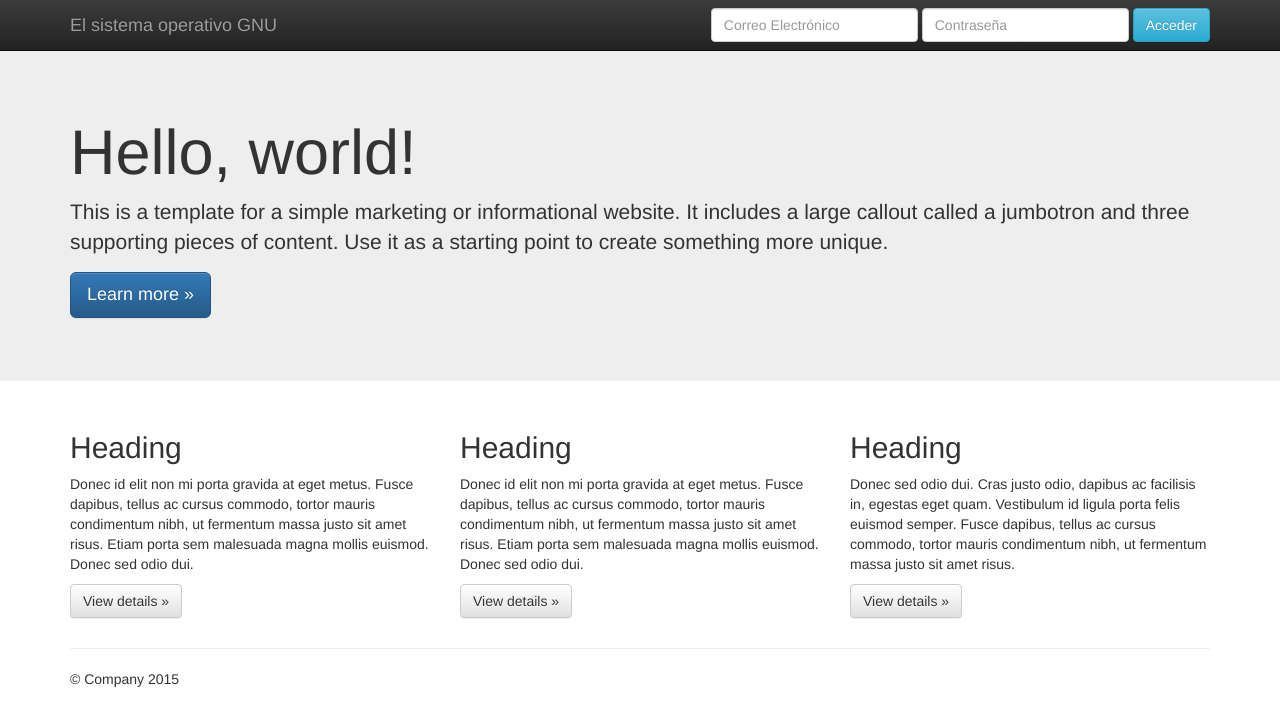
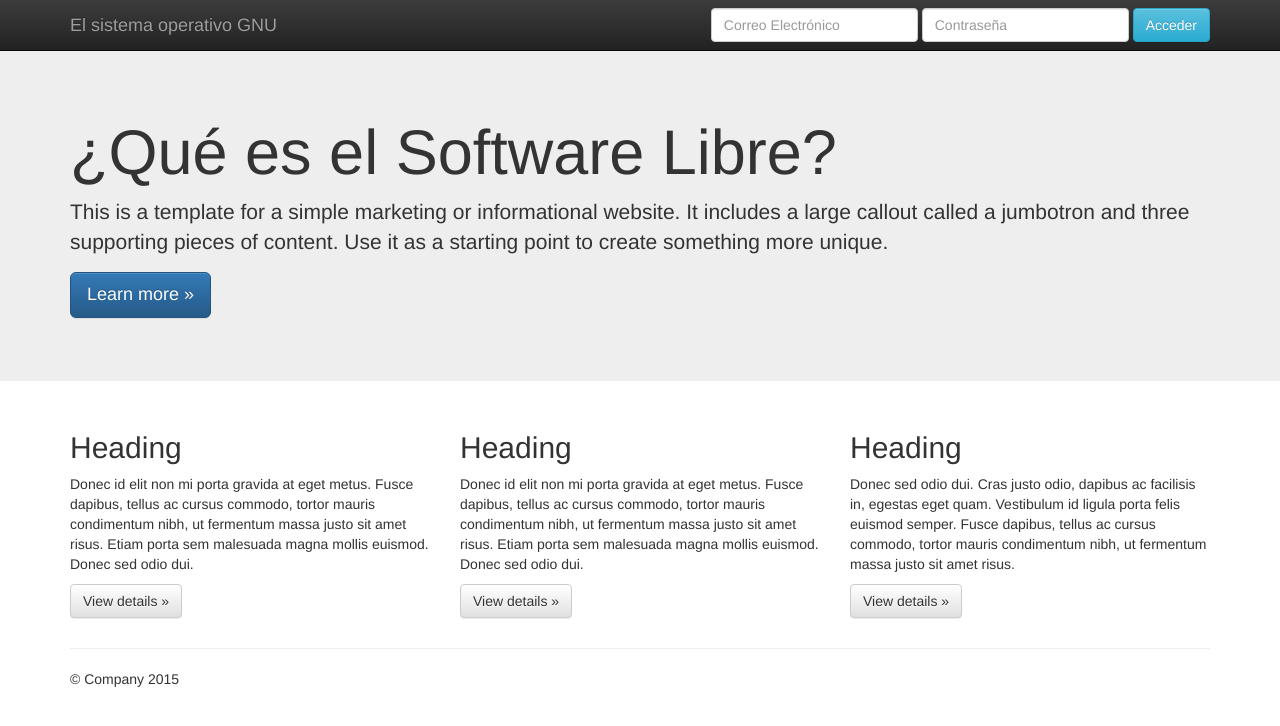
Before and after one commit to seolivares/Trabajo2_Simon_Olivares, a plain HTML site: page index.html in a window 1280 px wide. Drawn offline with nearby package versions, Linux system fonts and the light colour scheme.

Commit message:
Se sube cambio en el encabezado h1

```diff
--- a/index.html
+++ b/index.html
@@ -55,7 +55,7 @@
     <!-- Main jumbotron for a primary marketing message or call to action -->
     <div class="jumbotron">
       <div class="container">
-        <h1>Hello, world!</h1>
+        <h1>¿Qué es el Software Libre?</h1>
         <p>This is a template for a simple marketing or informational website. It includes a large callout called a jumbotron and three supporting pieces of content. Use it as a starting point to create something more unique.</p>
         <p><a class="btn btn-primary btn-lg" href="#" role="button">Learn more &raquo;</a></p>
       </div>
```
